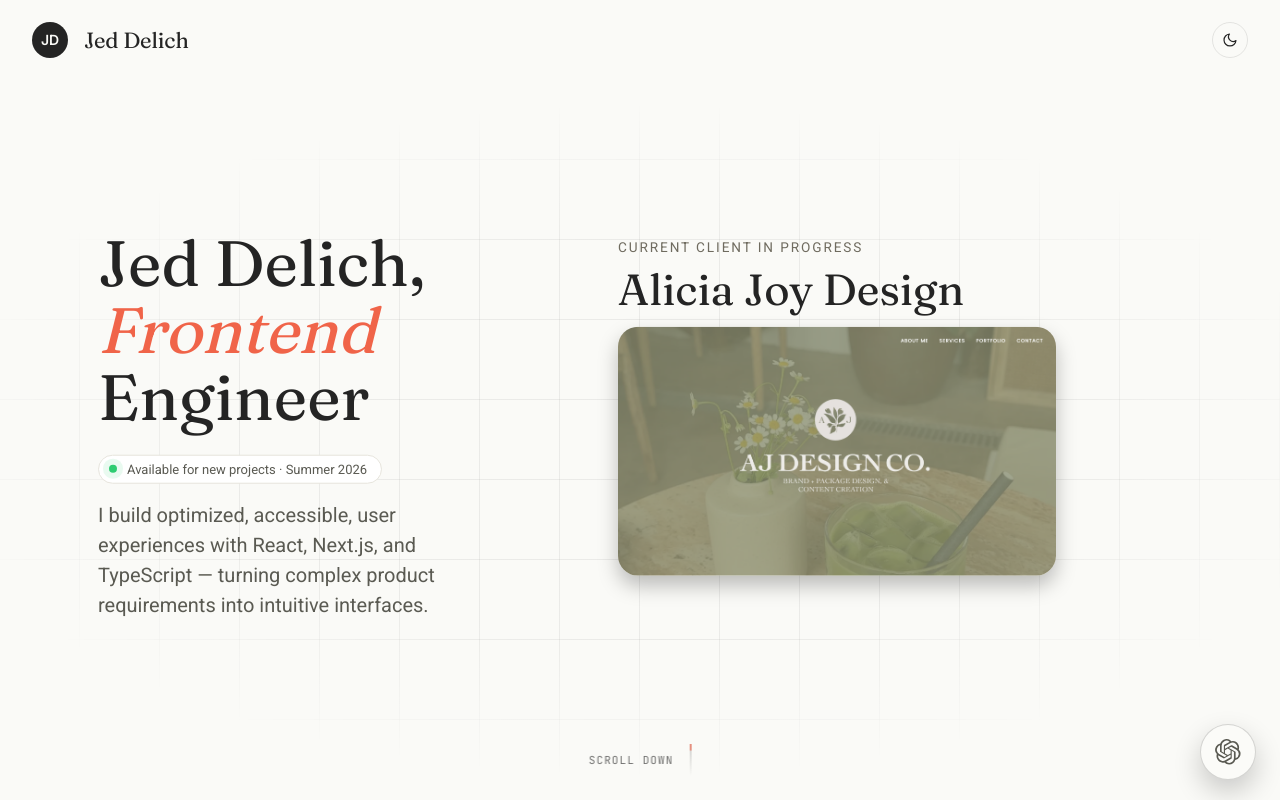
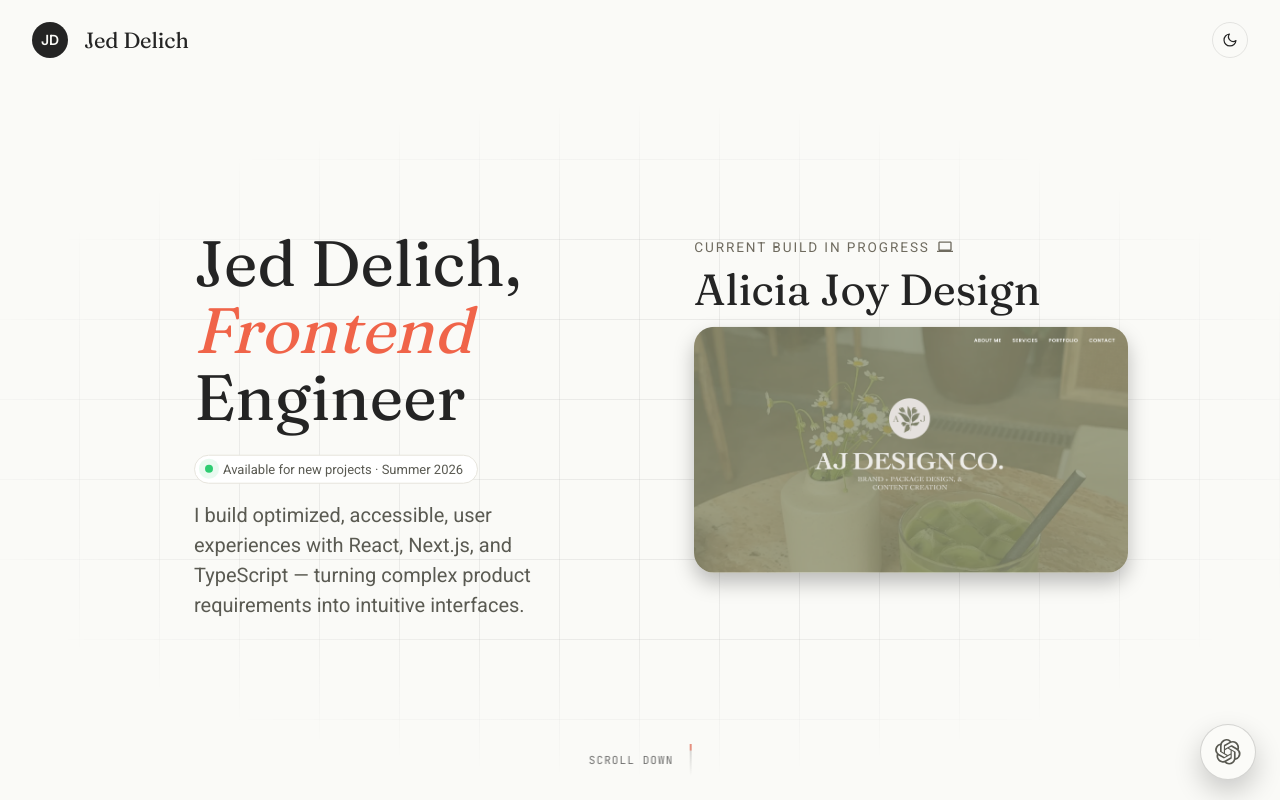
Before and after one commit to jeddelich/next-portfolio, a Next.js app: page / in a window 1280 px wide. Shown: the top 800 px of the page. Built offline with nearby package versions, Linux system fonts and the light colour scheme.

Commit message:
style: adjust current project layout

```diff
--- a/components/ui/Hero.module.css
+++ b/components/ui/Hero.module.css
@@ -50,16 +50,27 @@
 }
 
 .headerContent {
-  position: relative;
+  display: flex;
+  flex-direction: column;
+  justify-content: center;
+  align-items: center;
+  width: 50%;
+}
+
+.headerIntro {
   display: flex;
   flex-direction: column;
   justify-content: center;
   align-items: flex-start;
-  width: min(100%, 560px);
+  width: fit-content;
 }
 
+
 .featuredProject {
-  display: none;
+  width: 50%;
+  display: flex;
+  justify-content: center;
+  align-items: flex-start;
 }
 
 .featuredProjectEyebrow {
@@ -68,6 +79,12 @@
   letter-spacing: 0.14em;
   text-transform: uppercase;
   color: #6f6b5f;
+}
+
+.featuredProjectEyebrowIcon {
+  margin-left: 0.45rem;
+  font-size: 1rem;
+  vertical-align: text-top;
 }
 
 .featuredProjectTitle {
@@ -79,9 +96,17 @@
   color: var(--color-dark);
 }
 
+.featuredProjectDescription {
+  display: flex;
+  flex-direction: column;
+  justify-content: center;
+  align-items: flex-start;
+  width: 80%;
+}
+
 .featuredProjectMedia {
   position: relative;
-  width: 90%;
+  width: 100%;
   overflow: hidden;
   border-radius: 20px;
   box-shadow: 0 10px 20px 0 rgb(0 0 0 / 25%);
@@ -224,17 +249,6 @@
   }
 }
 
-@media (min-width: 1024px) {
-  .headerContent {
-    width: min(100%, 520px);
-  }
-
-  .featuredProject {
-    display: block;
-    width: min(38vw, 500px);
-  }
-}
-
 @media (max-width: 768px) {
   .header {
     display: flex;
--- a/components/ui/Hero.tsx
+++ b/components/ui/Hero.tsx
@@ -1,4 +1,5 @@
 import Image from "next/image";
+import { MdComputer } from "react-icons/md";
 import StatusBar from "@/components/ui/StatusBar";
 import styles from "./Hero.module.css";
 
@@ -8,9 +9,13 @@ function Hero() {
       <div className={styles.heroGridBg} aria-hidden="true"></div>
       <header className={styles.header}>
         <div className={styles.headerContent}>
+          <div className={styles.headerIntro}>
             <div className={styles.heroTitles}>
               <div className={styles.heroTitle}>Jed Delich,</div>
-            <div className={`orange ${styles.heroTitle}`} style={{ fontStyle: "italic" }}>
+              <div
+                className={`orange ${styles.heroTitle}`}
+                style={{ fontStyle: "italic" }}
+              >
                 Frontend
               </div>
               <div className={styles.heroTitle}>Engineer</div>
@@ -18,14 +23,25 @@ function Hero() {
             <div className={styles.headerMeta}>
               <StatusBar />
               <p className={styles.headerPara}>
-              I build optimized, accessible, user experiences with React, Next.js,
-              and TypeScript — turning complex product requirements into intuitive
-              interfaces.
+                I build optimized, accessible, user experiences with React,
+                Next.js, and TypeScript — turning complex product requirements
+                into intuitive interfaces.
               </p>
             </div>
           </div>
-        <aside className={styles.featuredProject} aria-label="Current project">
-          <p className={styles.featuredProjectEyebrow}>current client in progress</p>
+        </div>
+          <aside
+            className={styles.featuredProject}
+            aria-label="Current project"
+          >
+        <div className={styles.featuredProjectDescription}>
+            <p className={styles.featuredProjectEyebrow}>
+              current build in progress
+              <MdComputer
+                className={styles.featuredProjectEyebrowIcon}
+                aria-hidden="true"
+              />
+            </p>
             <h2 className={styles.featuredProjectTitle}>Alicia Joy Design</h2>
             <div className={styles.featuredProjectMedia}>
               <Image
@@ -37,6 +53,7 @@ function Hero() {
                 className={styles.featuredProjectImage}
               />
             </div>
+        </div>
           </aside>
       </header>
     </div>
```
Lines whose indentation alone changed are shown as unchanged.
